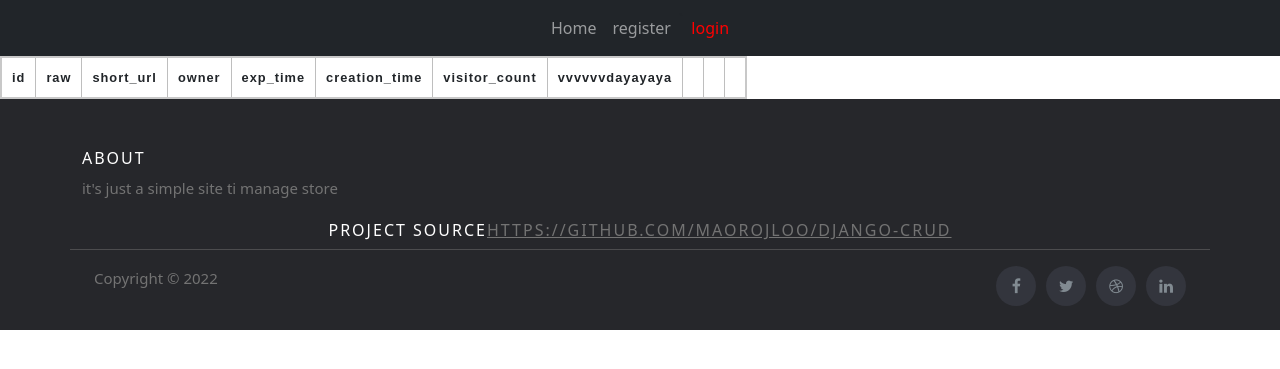
After one commit to maorojloo/url-shortener, a Django app: page /myurls/ in a window 1280 px wide. The commit adds this page. Shown: the top 369 px of the page. Run offline with Django 4.2, Linux system fonts and the light colour scheme; data comes from the database, SQL or seed files in the repository; both versions use the stored data as it was after the commit; lists and menus that the app fills with data are empty; some libraries are stand-ins or nearby versions.

Commit message:
also saving visit day+my urls

```diff
--- a/mainapp/models.py
+++ b/mainapp/models.py
@@ -10,17 +10,18 @@ from django.utils.timezone import now
 # Create your models here.
 class url_table(models.Model):
     raw_url= models.CharField(max_length=300)
-    short_url= models.CharField(max_length=7)
+    short_url= models.CharField(max_length=10)
     owner=models.CharField(max_length=30)
 #pub_date = models.DateField(null=True, blank=True)
     exp_time=models.DateTimeField(null=True, blank=True)
     creation_time=models.DateTimeField(default=now)
 
     visitor_count=models.IntegerField(default=0)
+    visit_day=models.CharField(default='{}',max_length=100000)
 
 
 
 
 
     def __str__(self):
-        return "link:"+self.raw_url
+        return self.raw_url
--- a/mainapp/templates/base.html
+++ b/mainapp/templates/base.html
@@ -66,7 +66,7 @@
 
 
               {% if user.is_authenticated%}
-              <li class="nav-item active"><a href="{% url  'mainapp:home' %}" class="nav-link">{% trans "my urls" %}</a></li>
+              <li class="nav-item active"><a href="{% url  'mainapp:myurls' %}" class="nav-link">{% trans "my urls" %}</a></li>
               <li class="nav-item active"><a href="{% url  'mainapp:add_url' %}" class="nav-link">{% trans "add urls" %}</a></li>
               <li class="nav-item"><a href="/logout" style="color: red;" class="nav-link">{% trans "logout" %}</a></li>
                 {% else %}
--- /dev/null
+++ b/mainapp/templates/mainapp/myurls.html
@@ -0,0 +1,61 @@
+{% extends 'base.html' %}
+{%  load static %}
+{% block content %}
+<link rel="stylesheet"  href="{%  static  'mainapp/css/zebrastrepedtable.css'  %}">
+    <link rel="stylesheet"  href="{%  static  'mainapp/css/logp.css'  %}">
+    <link rel="stylesheet"  href="{%  static  'mainapp/css/logp.css'  %}">
+
+    <script src="{%  static  'stuffs/js/js_for_tabels.js'  %}"></script>
+
+
+
+
+
+
+
+
+
+
+
+<table>
+    <tr>
+
+        <th>id</th>
+        <th>raw</th>
+        <th>short_url</th>
+        <th>owner</th>
+        <th>exp_time</th>
+        <th>creation_time</th>
+        <th> visitor_count</th>
+        <th> vvvvvvdayayaya</th>
+        <th>  </th>
+        <th>  </th>
+        <th>  </th>
+        </tr>
+{% with index=0 %}
+{% with table='gpu' %}
+{% for url in urls  %}
+
+
+    <tr>
+
+    <td>{{url.id}}</td>
+    <td>{{url.raw_url}}</td>
+    <td><a href="http://127.0.0.1:8000/lnk/{{url.short_url}}">{{url.short_url}}</a></td>
+    <td>{{url.owner}}</td>
+    <td>{{url.exp_time}}</td>
+    <td>{{url.creation_time}}</td>
+    <td>{{url.visitor_count}}</td>
+    <td>{{url.visit_day}}</td>
+
+
+
+    </tr>
+
+{% endfor %}
+{% endwith %}
+{% endwith %}
+</table>
+
+
+{% endblock content %}
--- a/mainapp/urls.py
+++ b/mainapp/urls.py
@@ -1,4 +1,5 @@
 
+from unicodedata import name
 from django.contrib import admin
 from django.urls import path
 from django.urls.conf import include
@@ -9,6 +10,7 @@ urlpatterns = [
     path('',views.home,name='home'),
     path('lnk/<str:short_url>/',views.get_url,name='get_url'),
     path('add/',views.add_url,name='add_url'),
+    path('myurls/',views.show_urls,name='myurls'),
 
 
 
--- a/mainapp/views.py
+++ b/mainapp/views.py
@@ -11,6 +11,9 @@ import random
 import string
 import secrets
 from django.contrib.auth.decorators import login_required
+import ast
+from datetime import datetime
+
 
 
 # Create your views here.
@@ -27,14 +30,47 @@ def url_shortner(raw_lnk):
 def home(request):
     return render(request,'mainapp/home.html')
 
+def visit_saver(id):
+    print("visit save")
+    obj = models.url_table.objects.get(pk=id)
+    obj.visitor_count = obj.visitor_count+1
+
+    convertedDict = ast.literal_eval(obj.visit_day)
+    print(type(convertedDict))
+    print("!!!!!!!!!!!!!!!!!!!!!!!!!!!!!!!!!!!1")
+    current_time=datetime.today().strftime('%Y/%m/%d')
+    if current_time in convertedDict:
+        x_count=convertedDict.get(current_time)
+        print("!!!!!!!!!!!!!!!!!!!!!!!!!!!!!!!!!!!1")
+        print(x_count)
+        print(type(x_count))
+        x_count=x_count+1
+        convertedDict.update({current_time: x_count})
+    else:
+        convertedDict.update({current_time: 1})
+
+
+
+
+
+    obj.visit_day=convertedDict
+
+    obj.save()
+
+
+
 def get_url(request,short_url):
-    q=""
     cursor = connection.cursor()
-    cursor.execute("SELECT * FROM mainapp_url_table WHERE short_url = '1'")
+    cursor.execute("SELECT * FROM mainapp_url_table WHERE short_url = '"+short_url+"'")
     row = cursor.fetchone()
     raw_url=row[1]
+    pk=row[0]
+    visit_saver(pk)
     response = redirect(raw_url)
     return response
+
+
+
 @login_required(login_url='/login/') #redirect when user is not logged in
 def add_url(request):
     add_template_name='mainapp/add_url.html'
@@ -45,6 +81,7 @@ def add_url(request):
 
         form = forms.adding_url_form(request.POST or None)
         data.owner = request.user.username
+        data.visit_day='{}'
         data.short_url=url_shortner(data.raw_url)
         data.save()
         messages.success(request,"item has been added successfully "+"127.0.0.1:8000/lnk/"+data.short_url)
@@ -55,3 +92,9 @@ def add_url(request):
             messages.warning(request, 'some things went wrong try again')
         print(form)
         return render (request, add_template_name ,{'form':form} )
+
+
+
+def show_urls(request):
+    urls = models.url_table.objects.all().filter(owner=request.user.username)
+    return render(request,'mainapp/myurls.html',{'urls':urls})
```
Also changed, not shown: db.sqlite3, mainapp/migrations/0006_url_table_visit_day.py (added), mainapp/migrations/0007_alter_url_table_visit_day.py (added).
